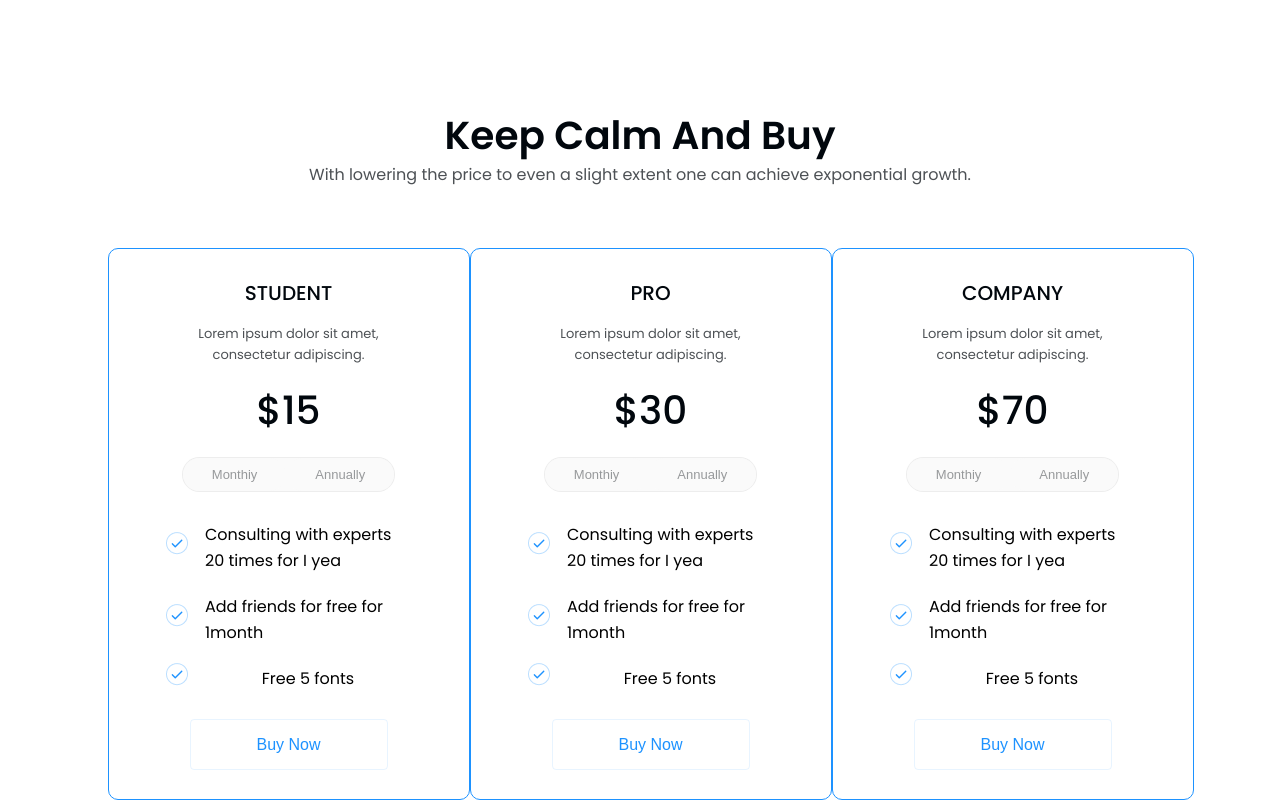
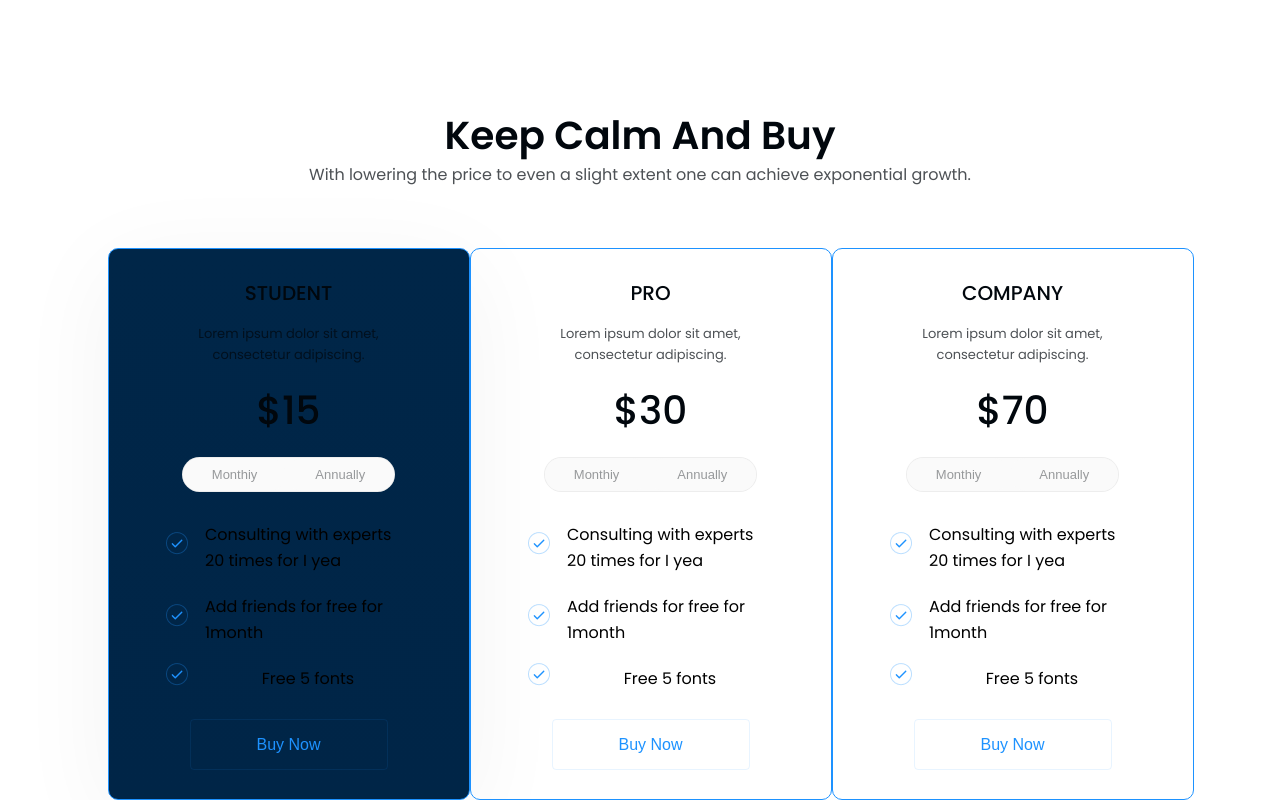
Before and after one commit to Vladnln/training-pet-project, a React (Vite) app: page / in a window 1280 px wide. In both pictures the pointer is over the element 288 px from the left and 4335 px from the top of the page. Shown: the part 3811-4611 px from the top of the page. Built offline with nearby package versions, Linux system fonts and the light colour scheme.

Commit message:
not many fixes

```diff
--- a/src/App.css
+++ b/src/App.css
@@ -481,6 +481,17 @@
   border-radius: 10px;
 }
 
+.subscription__card-wrapper:hover{
+  transition: 0.3s ease-in-out;
+  background: linear-gradient(180deg, #1D92FF 0%, #002648 0.01%, #002547 100%);
+  box-shadow: 0px 20px 100px rgba(0, 0, 0, 0.05);
+  border-radius: 10px;
+}
+
+.button__order:hover{
+  background: #FFFFFF;
+  color: #1D92FF;
+}
 .subscription__card-title{
   font-style: normal;
   padding-top: 29px;
@@ -562,4 +573,5 @@
   margin-bottom: 29px;
   margin-right: 25px;
   max-width: 208px;
+  cursor: pointer;
 }
```
